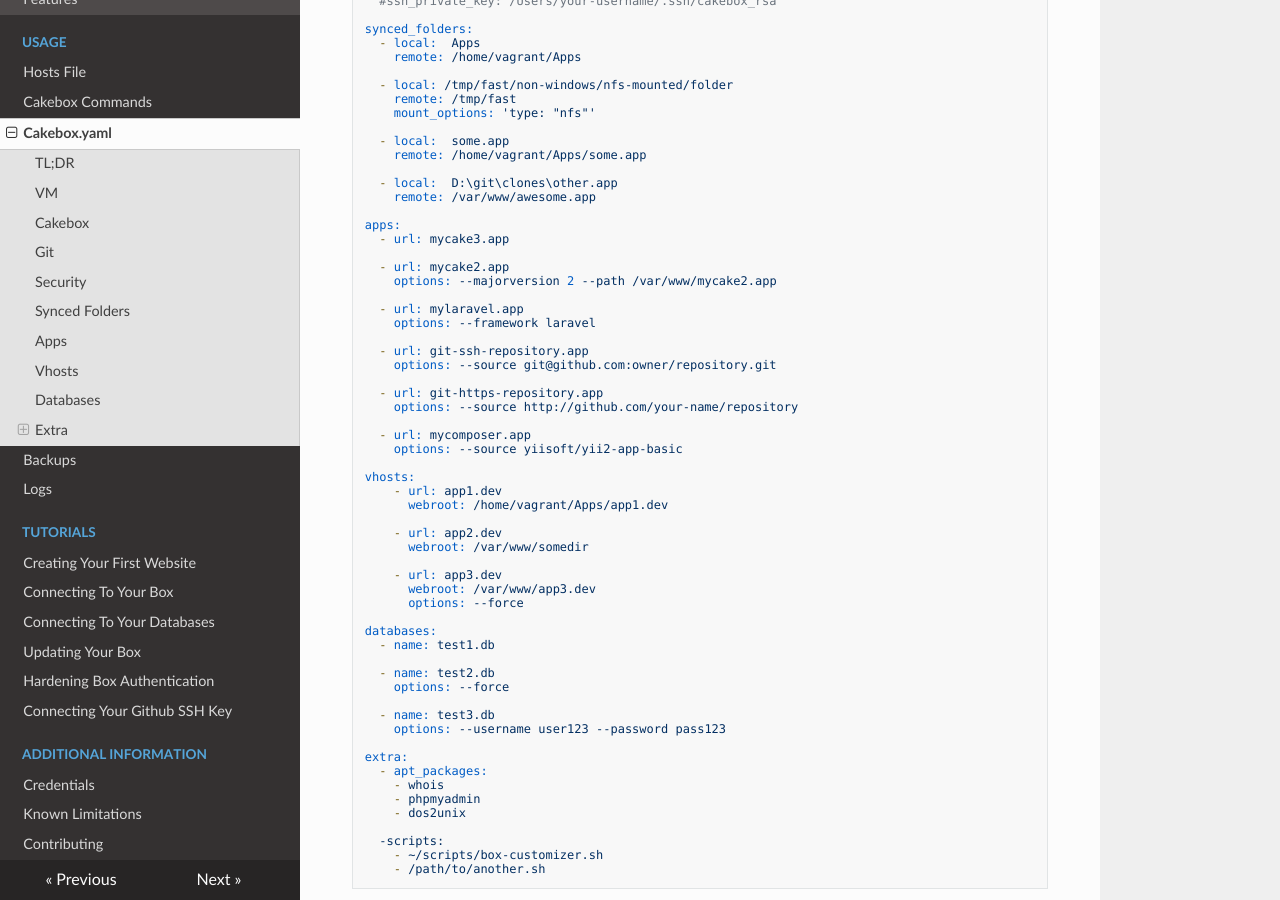
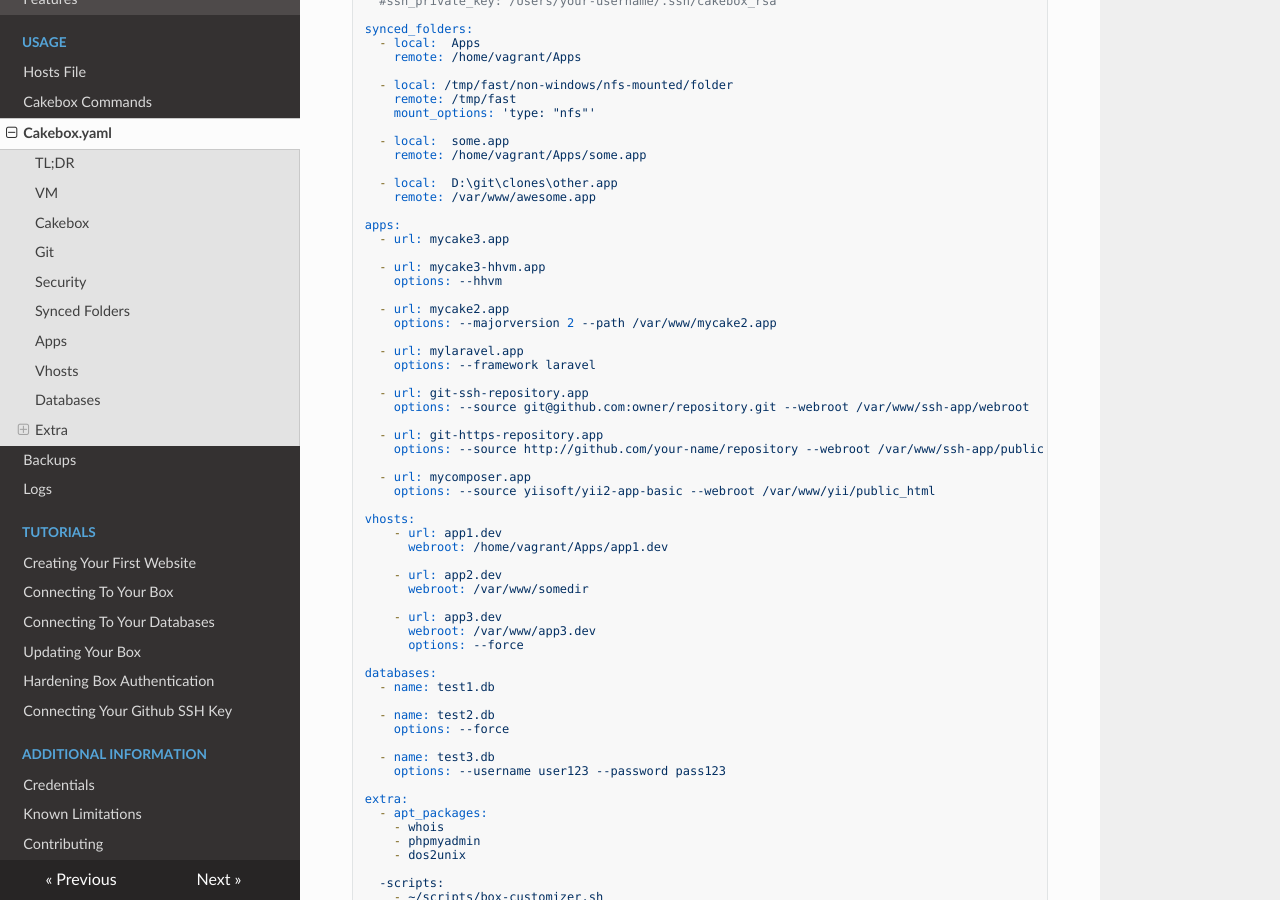
Before and after one commit to alt3/cakebox, an MkDocs documentation site: the page built from docs/sources/usage/cakebox-yaml.md, in a window 1280 px wide and 900 px high, scrolled down 1063 px. Built offline with MkDocs 1.6.1, drawn with Linux system fonts in a browser that asks for light colours; nearby versions of some CDN libraries; old or Windows-style settings are respelled for this version of MkDocs; some of the changed text lies outside the part shown.

Commit message:
Adds HHVM references

```diff
--- a/docs/sources/usage/cakebox-yaml.md
+++ b/docs/sources/usage/cakebox-yaml.md
@@ -6,7 +6,7 @@ without losing your:
 
 + virtual machine settings (hostname, IP address, CPUs, memory)
 + databases
-+ virtual hosts
++ virtual hosts (Nginx or HHVM)
 + Git credentials
 + Git installed applications (public and private)
 + Composer installed applications
@@ -68,6 +68,9 @@ synced_folders:
 apps:
   - url: mycake3.app
 
+  - url: mycake3-hhvm.app
+    options: --hhvm
+
   - url: mycake2.app
     options: --majorversion 2 --path /var/www/mycake2.app
 
@@ -75,13 +78,13 @@ apps:
     options: --framework laravel
 
   - url: git-ssh-repository.app
-    options: --source git@github.com:owner/repository.git
+    options: --source git@github.com:owner/repository.git --webroot /var/www/ssh-app/webroot
 
   - url: git-https-repository.app
-    options: --source http://github.com/your-name/repository
+    options: --source http://github.com/your-name/repository --webroot /var/www/ssh-app/public
 
   - url: mycomposer.app
-    options: --source yiisoft/yii2-app-basic
+    options: --source yiisoft/yii2-app-basic --webroot /var/www/yii/public_html
 
 vhosts:
     - url: app1.dev
@@ -243,17 +246,20 @@ options | any combination of options displayed running ``cakebox application add
 apps:
   - url: mycake3.app
 
+  - url: mycake3.app
+    options: --hhvm
+
   - url: mycake2.app
     options: --majorversion 2 --path /var/www/mycake2.app
 
   - url: ssh-cloned.cake3.app
     options: --ssh
 
-  - url: public.app
-    options: --source http://github.com/your-name/repository
+  - url: mypublic.app
+    options: --source http://github.com/your-name/repository --webroot /var/www/mypublic.app/webroot
 
   - url: myprivate.app
-    options: --source git@github.com:your-name/private-repository.git
+    options: --source git@github.com:your-name/private-repository.git  --webroot /var/www/myprivate.app/public
 
   - url: mylaravel.app
     options: --framework laravel
```
Also changed, not shown: docs/sources/features.md (+1 -0 lines), docs/sources/tutorials/creating-your-first-website.md (+5 -3 lines).
